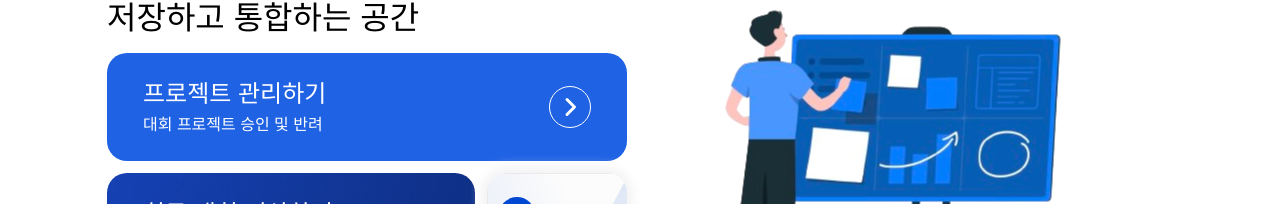
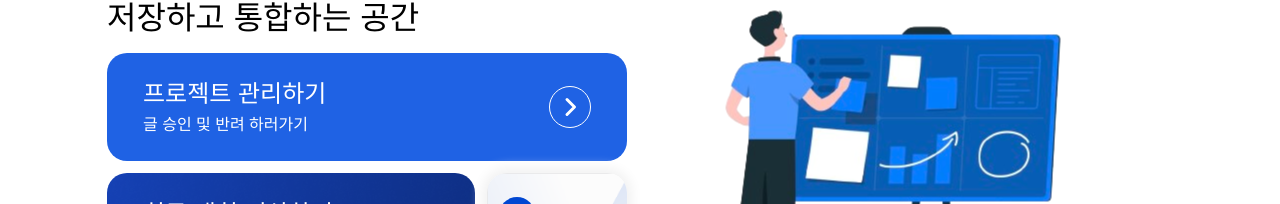
Before and after one commit to Log-Road/Road_FrontEnd_Admin, a React (Create React App) app: page /main in a window 1280 px wide. Shown: the part 158-362 px from the top of the page. Built offline with nearby package versions, Linux system fonts and the light colour scheme; no server answers; a web font is replaced by a local one.

Commit message:
💄 :: 페이지 이동

```diff
--- a/src/Pages/Main/index.tsx
+++ b/src/Pages/Main/index.tsx
@@ -19,10 +19,10 @@ const Main = () => {
           <Accent>DSM의 프로젝트</Accent>를<br /> 저장하고 통합하는 공간
         </Title>
 
-        <ProjectWrapper>
+        <ProjectWrapper onClick={() => navigation(`/contest`)}>
           <TextWrapper>
             <WrapperTitleText>프로젝트 관리하기</WrapperTitleText>
-            <InfoText>대회 프로젝트 승인 및 반려</InfoText>
+            <InfoText>글 승인 및 반려 하러가기</InfoText>
           </TextWrapper>
           <ArrowWrapper>
             <Arrow1 size={36} color={color.white} rotate="right" />
```
